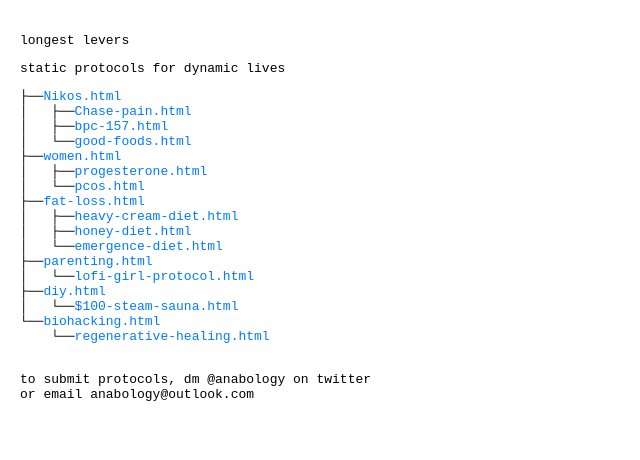
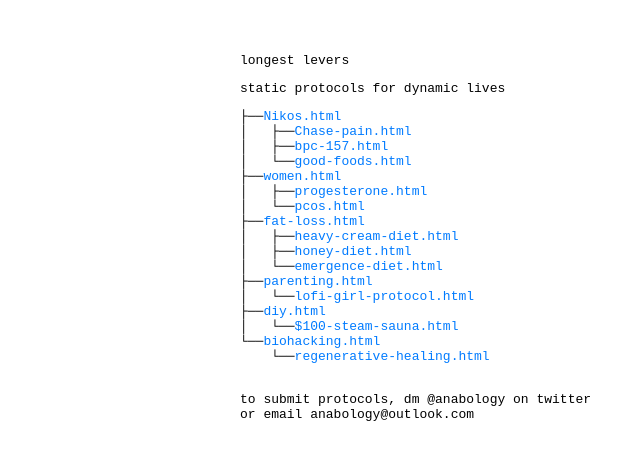
Before and after one commit to nikpanaousis/test, a plain HTML site: page index.html in a window 1280 px wide. Shown: the whole page, without its empty margins (0-640 px from the left). Drawn offline with Linux system fonts and the light colour scheme.

Commit message:
Update style.css

```diff
--- a/style.css
+++ b/style.css
@@ -7,7 +7,7 @@ body {
 .container {
     width: 90%;
     max-width: 800px;
-   /* margin: 20px auto; (use this to center) */
+    margin: 20px auto;
     padding: 20px;
 }
 
```
